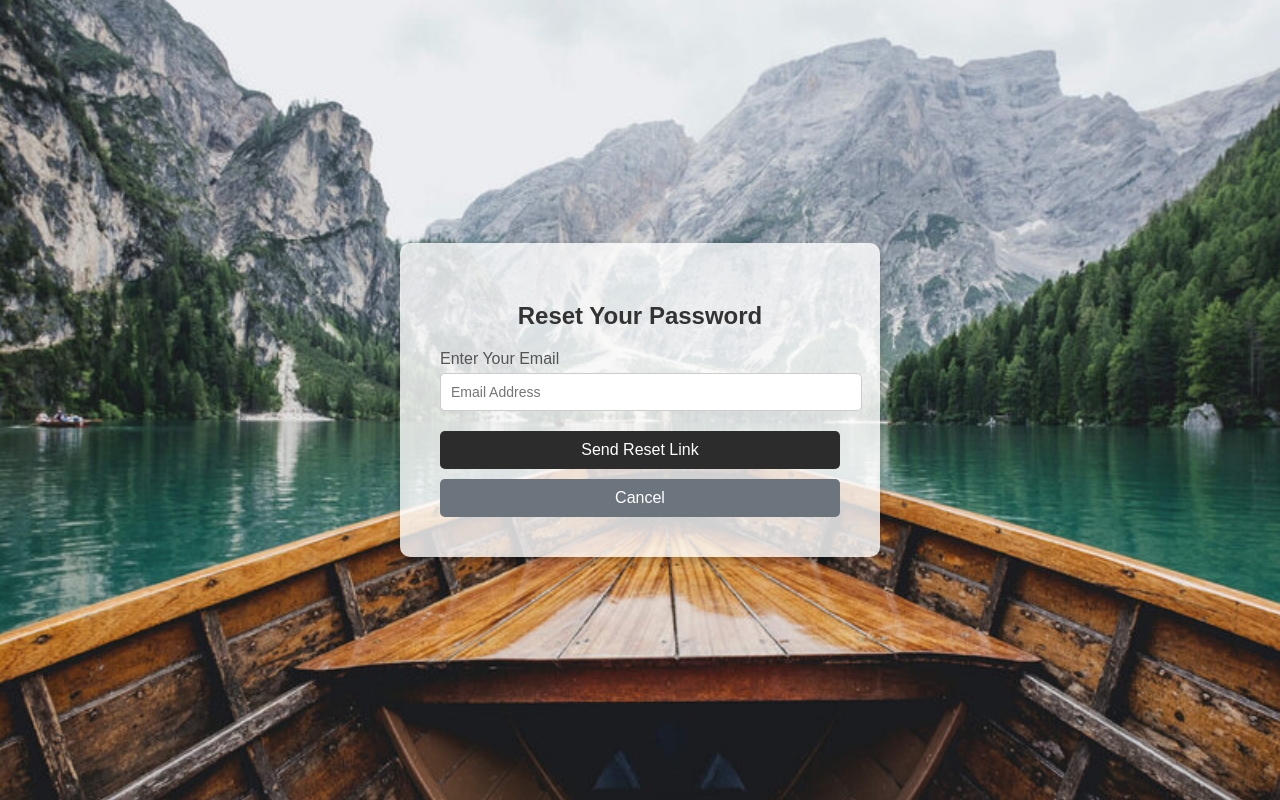
After one commit to kiran-kurian/Explore_Hub, a Django app: page /forgot_password/ in a window 1280 px wide. The commit adds this page. Run offline with Django 5.2, Linux system fonts and the light colour scheme; parts of the project's set-up code (start-up, migrations or seed data) failed here and were passed over.

Commit message:
forgot password

```diff
--- a/Explore_Hub/explore_app/urls.py
+++ b/Explore_Hub/explore_app/urls.py
@@ -18,6 +18,8 @@ from django.contrib import admin
 from django.urls import path, include
 from django.conf.urls.static import static
 from Explore_Hub import settings
+from django.contrib.auth import views as auth_views
+
 from . views import *
 
 urlpatterns = [
@@ -38,6 +40,8 @@ urlpatterns = [
     path('addpackage/', add_package, name="add_package"),
     path('updatepackage/<int:package_id>/', update_package, name="update_package"),
     path('deletepackage/<int:package_id>/', delete_package, name="delete_package"),
+    path('forgot_password/', forgot_password_view, name='forgot_password'),
+    path('reset_password/<uidb64>/<token>/', reset_password_view, name='reset_password'),
 ]
 if settings.DEBUG:
     urlpatterns += static(settings.MEDIA_URL, document_root=settings.MEDIA_ROOT)
--- a/Explore_Hub/explore_app/views.py
+++ b/Explore_Hub/explore_app/views.py
@@ -1,4 +1,4 @@
-from django.http import HttpResponseRedirect, HttpResponse
+from django.http import HttpResponseRedirect, HttpResponse, JsonResponse
 from django.shortcuts import render, redirect, get_object_or_404
 from django.urls import reverse
 from django.contrib.auth import authenticate, login, logout
@@ -9,6 +9,12 @@ from django.core.exceptions import ValidationError
 from django.contrib.auth.decorators import login_required, user_passes_test
 from django.views.decorators.cache import never_cache
 from django.contrib import messages
+from django.core.mail import send_mail
+from django.utils.http import urlsafe_base64_encode, urlsafe_base64_decode
+from django.utils.encoding import force_bytes, force_str
+from django.contrib.auth.tokens import default_token_generator
+from django.template.loader import render_to_string
+from django.contrib.auth import views as auth_views
 
 # Create your views here.
 
@@ -264,3 +270,41 @@ def admin_delete_package(request, package_id):
     except IntegrityError:
         messages.error(request, "Failed to delelte the package")
     return redirect('admin_manage_packages')
+
+#forgot password
+def forgot_password_view(request):
+    if request.method == 'POST':
+        email = request.POST.get('email')
+        try:
+            user = User.objects.get(email=email)
+            # Generate password reset token
+            token = default_token_generator.make_token(user)
+            uid = urlsafe_base64_encode(force_bytes(user.pk))
+            # Send the reset email
+            reset_url = request.build_absolute_uri(f'/reset_password/{uid}/{token}/')
+            subject = 'Reset Your Password'
+            message = render_to_string('password_reset_email.html', {
+                'user': user,
+                'reset_url': reset_url,
+            })
+            send_mail(subject, message, 'explorehub123@gmail.com', [user.email], html_message=message)
+            return render(request, 'login.html', {"message": "Password reset link is sent"})
+        except User.DoesNotExist:
+            return render(request, 'forgot_password.html', {'error': 'No user found with that email.'})
+    return render(request, 'forgot_password.html')
+
+#resetting password
+def reset_password_view(request, uidb64, token):
+    if request.method == 'POST':
+        password = request.POST.get('password')
+        try:
+            uid = force_str(urlsafe_base64_decode(uidb64))
+            user = User.objects.get(pk=uid)
+            if default_token_generator.check_token(user, token):
+                # Update the user's password
+                user.password = make_password(password)
+                user.save()
+                return redirect('password_reset_complete')
+        except User.DoesNotExist:
+            return render(request, 'reset_password.html', {'error': 'Invalid link'})
+    return render(request, 'reset_password.html')
--- /dev/null
+++ b/Explore_Hub/templates/forgot_password.html
@@ -0,0 +1,125 @@
+{% comment %} {% extends 'base.html' %} {% endcomment %}
+{% load static %}
+<!DOCTYPE html>
+<html lang="en">
+<head>
+    <meta charset="UTF-8">
+    <meta name="viewport" content="width=device-width, initial-scale=1.0">
+    <title>Reset Password</title>
+    {% comment %} <link rel="stylesheet" href="{% static 'assets/css/reset_password.css' %}"> {% endcomment %}
+    <style>
+        body {
+            font-family: Arial, sans-serif;
+            background: url('{% static "images/nature2.png" %}') no-repeat center center fixed;
+            background-size: cover;
+            display: flex;
+            justify-content: center;
+            align-items: center;
+            height: 100vh;
+            margin: 0;
+        }
+
+        .reset-container {
+            background-color: rgba(255, 255, 255, 0.8);
+            padding: 40px;
+            border-radius: 10px;
+            box-shadow: 0 4px 8px rgba(0, 0, 0, 0.2);
+            width: 100%;
+            max-width: 400px;
+        }
+
+        .reset-container h2 {
+            text-align: center;
+            margin-bottom: 20px;
+            color: #333;
+        }
+
+        .form-group {
+            margin-bottom: 20px;
+        }
+
+        .form-group label {
+            font-size: 16px;
+            color: #555;
+        }
+
+        .form-group input {
+            width: 100%;
+            padding: 10px;
+            border-radius: 5px;
+            border: 1px solid #ccc;
+            margin-top: 5px;
+            font-size: 14px;
+        }
+
+        .form-buttons {
+            display: flex;
+            justify-content: space-between;
+            flex-direction: column;
+            gap: 10px;
+        }
+
+        .btn {
+            background-color: #2C2C2C;
+            color: white;
+            padding: 10px 20px;
+            border: none;
+            border-radius: 5px;
+            font-size: 16px;
+            cursor: pointer;
+            transition: background-color 0.3s;
+            text-align: center;
+        }
+
+        .btn:hover {
+            background-color: #444444;
+        }
+
+        .btn-secondary {
+            background-color: #6c757d;
+            text-decoration: none;
+        }
+
+        .btn-secondary:hover {
+            background-color: #565e64;
+        }
+
+        .back-link {
+            display: block;
+            text-align: center;
+            margin-top: 20px;
+            color: #007BFF;
+            text-decoration: none;
+        }
+
+        .back-link:hover {
+            text-decoration: underline;
+        }
+    </style>
+</head>
+<body>
+    <div class="reset-container">
+        <h2>Reset Your Password</h2>
+        {% if error %}
+            <div class="error-message">{{ error }}</div>
+        {% endif %}
+        <form method="POST">
+            {% csrf_token %}
+            <div class="form-group">
+                <label for="email">Enter Your Email</label>
+                <input type="email" id="email" name="email" placeholder="Email Address" required>
+            </div>
+            <div class="form-buttons">
+                <button type="submit" class="btn">Send Reset Link</button>
+                <a href="{% url 'login' %}" class="btn btn-secondary">Cancel</a>
+            </div>
+        </form>
+    </div>
+    <script>
+        function showAlert() {
+            alert('Link sent! Check your email for the reset link.');
+            return true; // Allow form submission
+        }
+    </script>
+</body>
+</html>
--- a/Explore_Hub/templates/login.html
+++ b/Explore_Hub/templates/login.html
@@ -167,7 +167,7 @@
                 </button>
             </div>
             <div>
-                <a href="#" class="forgot-password">Forgot Password?</a>
+                <a href="{% url 'forgot_password' %}" class="forgot-password">Forgot Password?</a>
                 <a href="{% url 'register' %}" class="new-user">New User?</a>
             </div>
         </div>
```
Also changed, not shown: Explore_Hub/Explore_Hub/settings.py (+23 -0 lines), Explore_Hub/templates/password_reset_email.html (added, +14 -0 lines).
